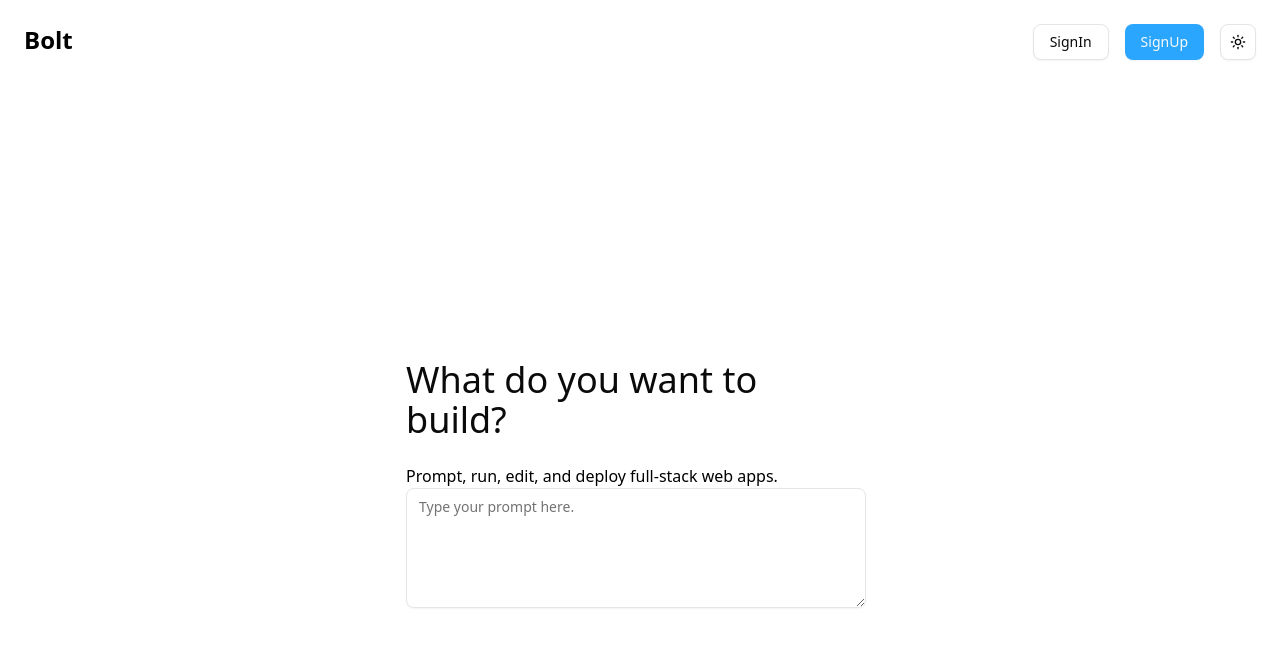
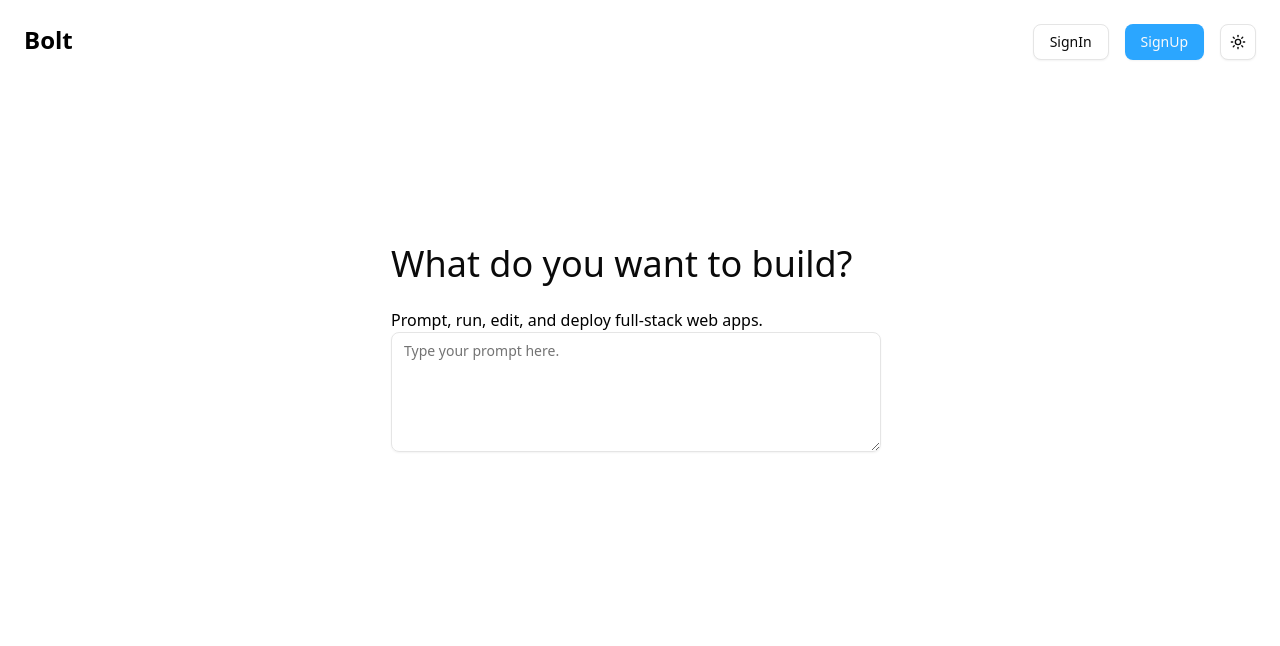
Before and after one commit to tejas-2706/bolt-app, a Next.js app: page / in a window 1280 px wide. Shown: the top 646 px of the page. Built offline with nearby package versions, Linux system fonts and the light colour scheme; no server answers.

Commit message:
fixed some styling issues

```diff
--- a/app/page.tsx
+++ b/app/page.tsx
@@ -2,7 +2,7 @@ import { PromptArea } from "@/components/PromptArea";
 
 export default function Home() {
   return (
-    <div className="flex justify-center items-center h-screen">
+    <div className="flex justify-center items-center max-h-screen">
       <PromptArea/>
     </div>
   );
--- a/components/ChatSidebar.tsx
+++ b/components/ChatSidebar.tsx
@@ -48,6 +48,7 @@ export function ChatSidebar() {
             role: Role.user,
             prompt: textvalue
         });
+        setTextvalue('');
         console.log("Prompt Id of User Message = ", user_prompt_db_add.data.promptid);
     }
     const GetAIResponse = async () => {
@@ -116,6 +117,7 @@ export function ChatSidebar() {
             <div className="flex w-full gap-2 justify-end mt-auto pb-4">
                 <div className="w-full">
                     <Textarea className="h-[120px]" placeholder="How can we help you ?" id="message"
+                        value={textvalue}
                         onChange={(e) => { setTextvalue(e.target.value) }}
                         />
                 </div>
--- a/components/PromptArea.tsx
+++ b/components/PromptArea.tsx
@@ -58,6 +58,7 @@ export function PromptArea() {
       });
       const Chat_id = await response.data.chatId;
       console.log(Chat_id);
+      setTextvalue('');
       router.push(`chat/${Chat_id}`)
     }
   }
@@ -83,15 +84,16 @@ export function PromptArea() {
           <AuthPopUp isSignInVisible={isSignInVisible} setSignInVisible={setSignInVisible} />
         </div>
       ) :
-        <div className="flex sm:w-[500px] gap-2 px-4">
+        <div className="flex sm:w-[530px] gap-2 px-4 my-40">
           <div className="w-full">
             <h2 className="text-4xl pb-6">{Lookup.HERO_HEADING}</h2>
             <label className="text-black dark:text-gray-400" htmlFor="">{Lookup.HERO_DESC}</label>
             <Textarea className="h-[120px]" placeholder="Type your prompt here." id="message"
+              value={textvalue}
               onChange={(e) => { setTextvalue(e.target.value) }}
             />
           </div>
-          <div className="flex sm:items-center items-end">
+          <div className="flex items-center sm:mt-2 mt-16">
             <Button className={`hover:cursor-pointer ${!textvalue ? 'hidden' : ''}`}
               onClick={() => PromptHandler()}
             ><ArrowRight />
```
